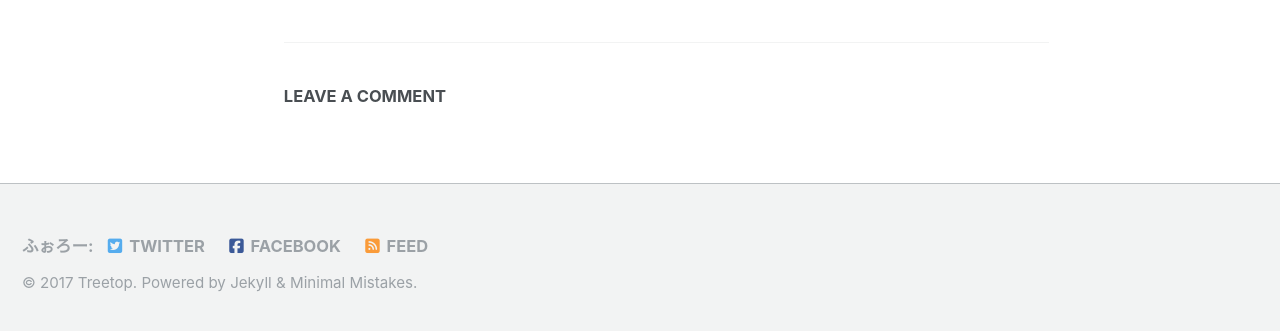
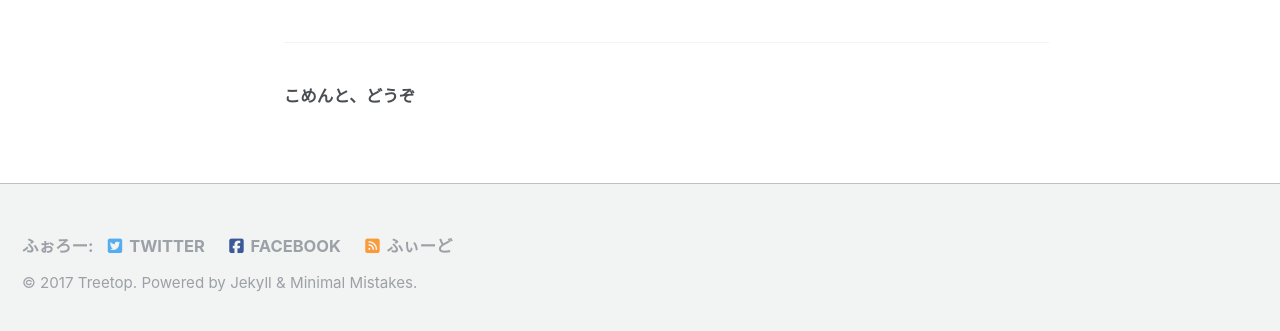
Before and after one commit to laureltreetop/laureltreetop.github.io, a Jekyll site: the page built from _docs/github-pages-05-markdown.md, in a window 1280 px wide and 900 px high, scrolled down 376 px. Shown: the part 561-892 px from the top of the window. Built offline with Jekyll 4.4.1, drawn with Linux system fonts in a browser that asks for light colours; nearby versions of some CDN libraries; comment, search, counter and statistics services are not loaded.

Commit message:
Update ui-text.yml

```diff
--- a/_data/ui-text.yml
+++ b/_data/ui-text.yml
@@ -3,10 +3,10 @@
 # me
 # -----------------
 ja-JP: &DEFAULT_JP
-  page                       : "Page"
+  page                       : "ぺーじ"
   pagination_previous        : "まえ"
   pagination_next            : "つぎ"
-  breadcrumb_home_label      : "Home"
+  breadcrumb_home_label      : "いちばんうえ"
   breadcrumb_separator       : "/"
   menu_label                 : "Toggle Menu"
   toc_label                  : "On This Page"
@@ -18,12 +18,12 @@
   tags_label                 : "たぐ:"
   categories_label           : "かてごり:"
   date_label                 : "Updated:"
-  comments_label             : "Leave a Comment"
-  comments_title             : "Comments"
+  comments_label             : "こめんと、どうぞ"
+  comments_title             : "こめんと"
   more_label                 : "Learn More"
   related_label              : "You May Also Enjoy"
   follow_label               : "ふぉろー:"
-  feed_label                 : "Feed"
+  feed_label                 : "ふぃーど"
   powered_by                 : "Powered by"
   website_label              : "Website"
   email_label                : "Email"
```
